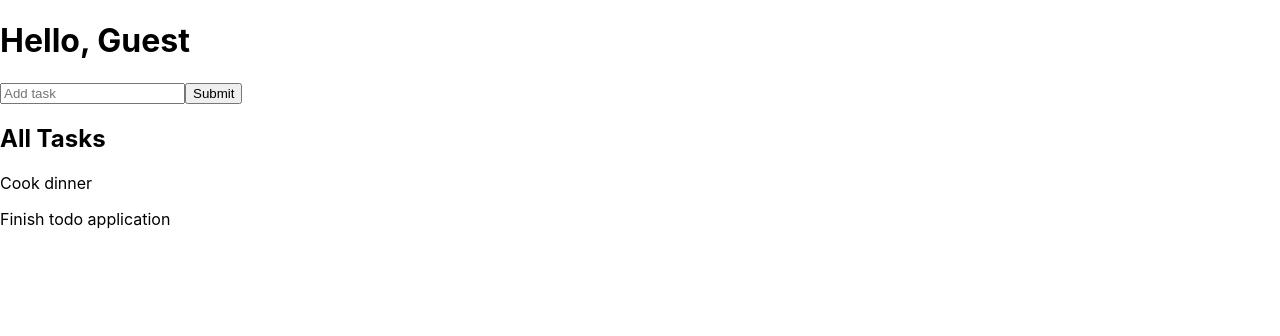
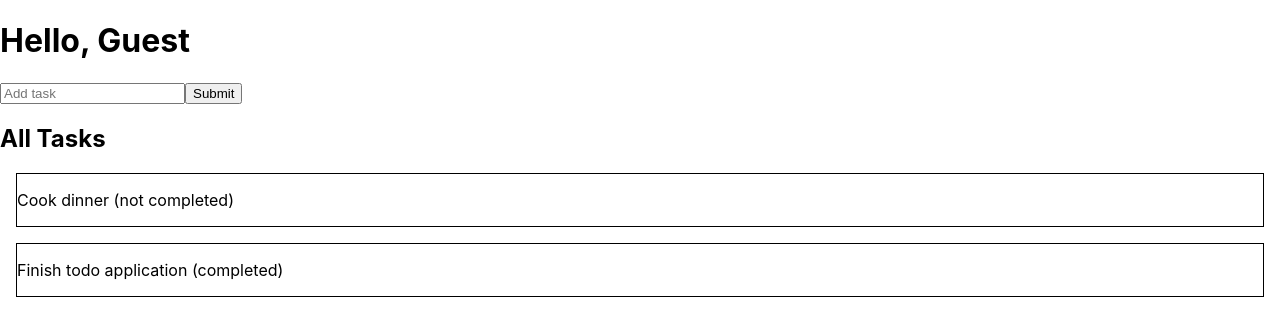
Before and after one commit to lazzzaroni/react-redux-todo, a React (Vite) app: page /tasks in a window 1280 px wide. Shown: the top 336 px of the page. Built offline with nearby package versions, Linux system fonts and the light colour scheme.

Commit message:
add rough skeleton for Task component

```diff
--- a/src/components/AllTasks/AllTasks.tsx
+++ b/src/components/AllTasks/AllTasks.tsx
@@ -1,3 +1,4 @@
+import { Task } from "..";
 import { useAppSelector } from "../../store/hooks";
 import { selectTasks } from "../../store/slices/tasksSlice";
 
@@ -8,10 +9,7 @@ export function AllTasks() {
     <>
       <h2>All Tasks</h2>
       {tasks.map((task) => (
-        <div key={task.id}>
-          <p>{task.title}</p>
-          <p>{task.completed}</p>
-        </div>
+        <Task key={task.id} {...task} />
       ))}
     </>
   );
--- a/src/components/Task/Task.tsx
+++ b/src/components/Task/Task.tsx
@@ -1,3 +1,17 @@
-export function Task() {
-  return <h1>Task</h1>;
+import { TaskState } from "../../store/slices/tasksSlice";
+
+export function Task(task: TaskState) {
+  const isCompleted = task.completed ? (
+    <span>(completed)</span>
+  ) : (
+    <span>(not completed)</span>
+  );
+
+  return (
+    <div style={{ border: "1px solid black", margin: "1rem" }}>
+      <p>
+        {task.title} {isCompleted}
+      </p>
+    </div>
+  );
 }
```
